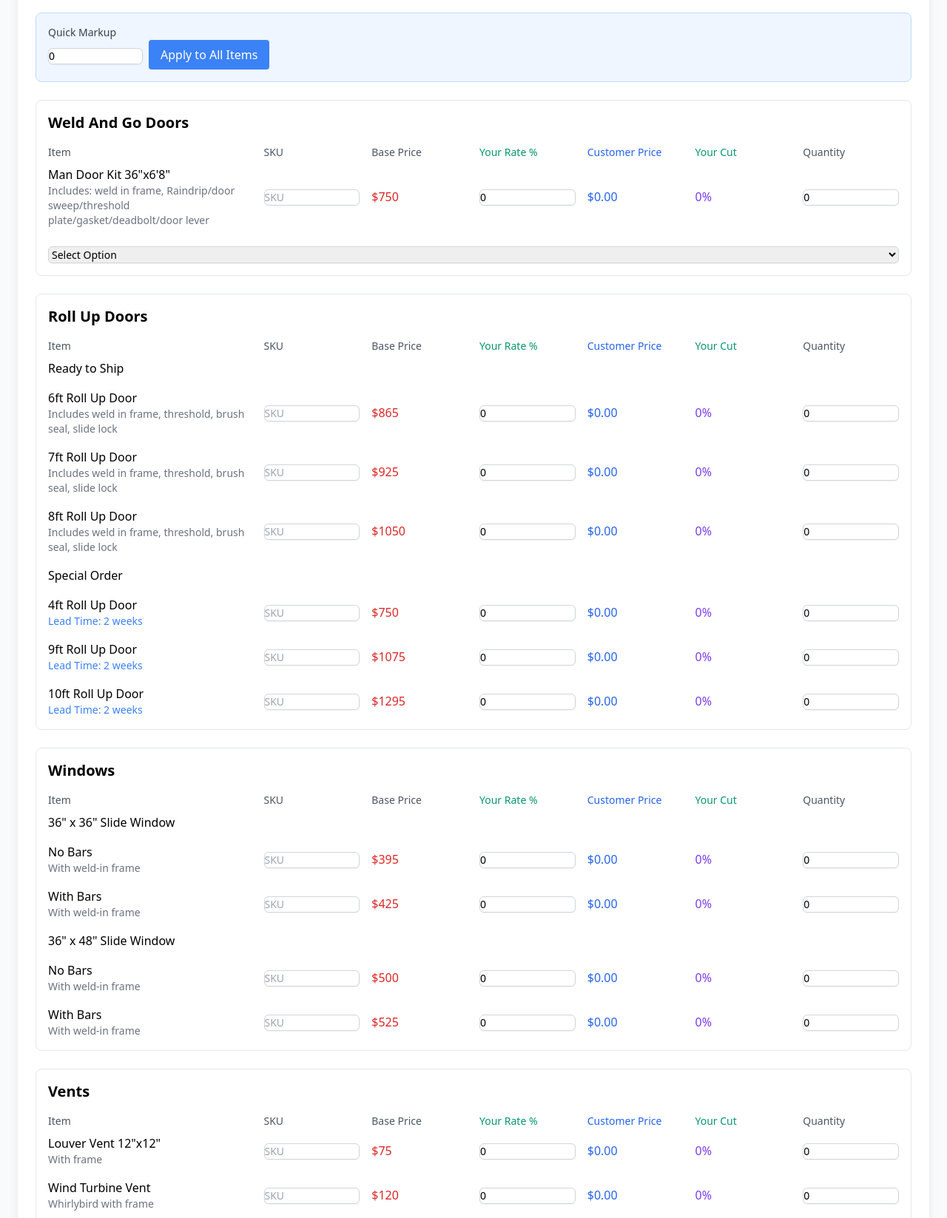
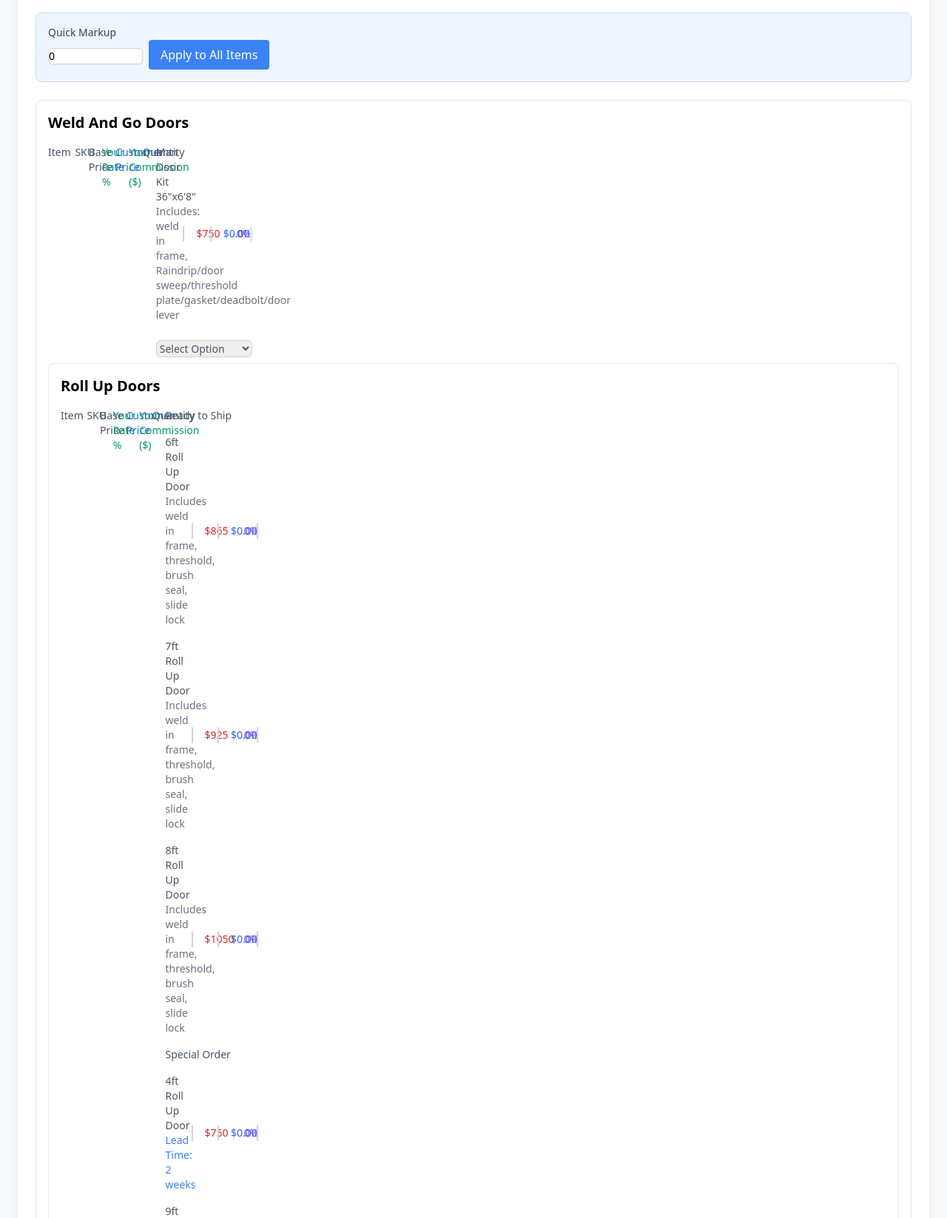
Before and after one commit to ryanE495/container-mod-system, a Flask app: page / in a window 1280 px wide. Shown: the part 309-1956 px from the top of the page at 74% size. Run offline with Flask 3, Linux system fonts and the light colour scheme.

Commit message:
Updated application files

```diff
--- a/templates/order_form.html
+++ b/templates/order_form.html
@@ -55,12 +55,13 @@
             <div class="border rounded-lg p-4">
                 <h2 class="text-xl font-semibold mb-4">{{ category|replace('_', ' ')|title }}</h2>
                <div class="grid grid-cols-8 gap-4 mb-2 font-medium text-sm text-gray-600">
+                <div class="grid grid-cols-8 gap-4 mb-2 font-medium text-sm text-gray-600">
                     <div class="col-span-2">Item</div>
                     <div>SKU</div>
                     <div class="text-gray-600">Base Price</div>
                     <div class="text-green-600">Your Rate %</div>
                     <div class="text-blue-600">Customer Price</div>
-                    <div class="text-green-600">Your Cut</div>
+                    <div class="text-green-600">Your Commission ($)</div>
                     <div>Quantity</div>
                 </div>
 
@@ -191,15 +192,15 @@
 
     const markupAmount = basePrice * (markup / 100);
     const customerPrice = basePrice * (1 + markup / 100);
-                const profitMargin = (markupAmount / customerPrice * 100);
+    const commission = markupAmount * quantity;  // Calculate commission in dollars
 
     row.querySelector('.customer-price').textContent = `$${customerPrice.toFixed(2)}`;
-                row.querySelector('.profit-margin').textContent = `${profitMargin.toFixed(1)}%`;
+    row.querySelector('.profit-margin').textContent = `$${commission.toFixed(2)}`;
 
     return {
         baseTotal: basePrice * quantity,
         markupTotal: markupAmount * quantity,
-                    profitMargin: profitMargin,
+        commission: commission,
         total: customerPrice * quantity
     };
 }
```
Lines whose indentation alone changed are shown as unchanged.
